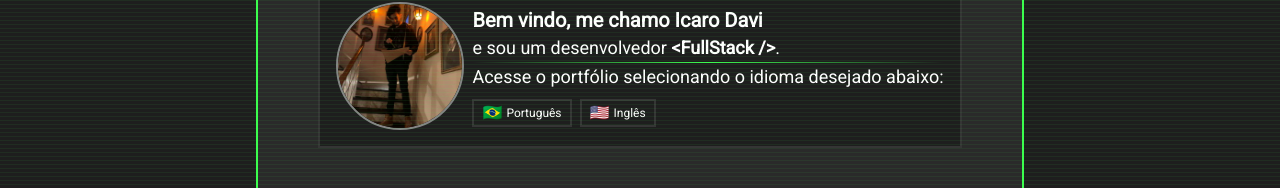
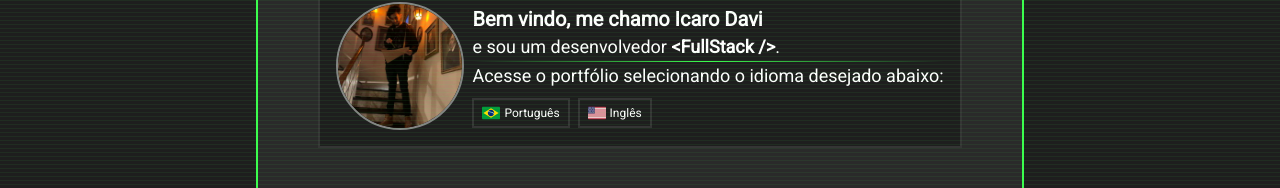
Before and after one commit to Icaro-Davi/personal-portfolio, a Next.js app: page / in a window 1280 px wide. Shown: the part 351-539 px from the top of the page. Built offline with nearby package versions, Linux system fonts and the light colour scheme; no server answers.

Commit message:
change: flag emote to flag svg

```diff
--- a/src/app/page.tsx
+++ b/src/app/page.tsx
@@ -12,6 +12,8 @@ import i18nRichElements from "@/utils/i18n/richElements";
 import ScreenEffect from "@/components/Layout/OSSystem/ScreenEffect/ScreenEffect";
 
 import type { Metadata } from "next";
+import BrazilFlag from "@/components/Icons/BrasilFlag";
+import EUAFlag from "@/components/Icons/EUAFlag";
 
 export async function generateMetadata() {
   const locale = cookies().get(CookieKey.LOCALE)?.value ?? "pt";
@@ -87,9 +89,9 @@ export default async function Main() {
                         title={t("window.card.title_link", {
                           locale_name: st("locale_name.pt"),
                         })}
-                        className="flex items-center gap-1 mr-2 px-2 border-white border-2 border-opacity-10"
+                        className="flex items-center gap-1 mr-2 py-1 px-2 border-white border-2 border-opacity-10"
                       >
-                        <GlitchText className="text-base">🇧🇷</GlitchText>
+                        <BrazilFlag />
                         <GlitchText className="text-xs">
                           {st("locale_name.pt")}
                         </GlitchText>
@@ -99,9 +101,9 @@ export default async function Main() {
                         title={t("window.card.title_link", {
                           locale_name: st("locale_name.en"),
                         })}
-                        className="flex items-center gap-1 mr-2 px-2 border-white border-2 border-opacity-10"
+                        className="flex items-center gap-1 mr-2 py-1 px-2 border-white border-2 border-opacity-10"
                       >
-                        <GlitchText className="text-base">🇺🇸</GlitchText>
+                        <EUAFlag />
                         <GlitchText className="text-xs">
                           {st("locale_name.en")}
                         </GlitchText>
```
